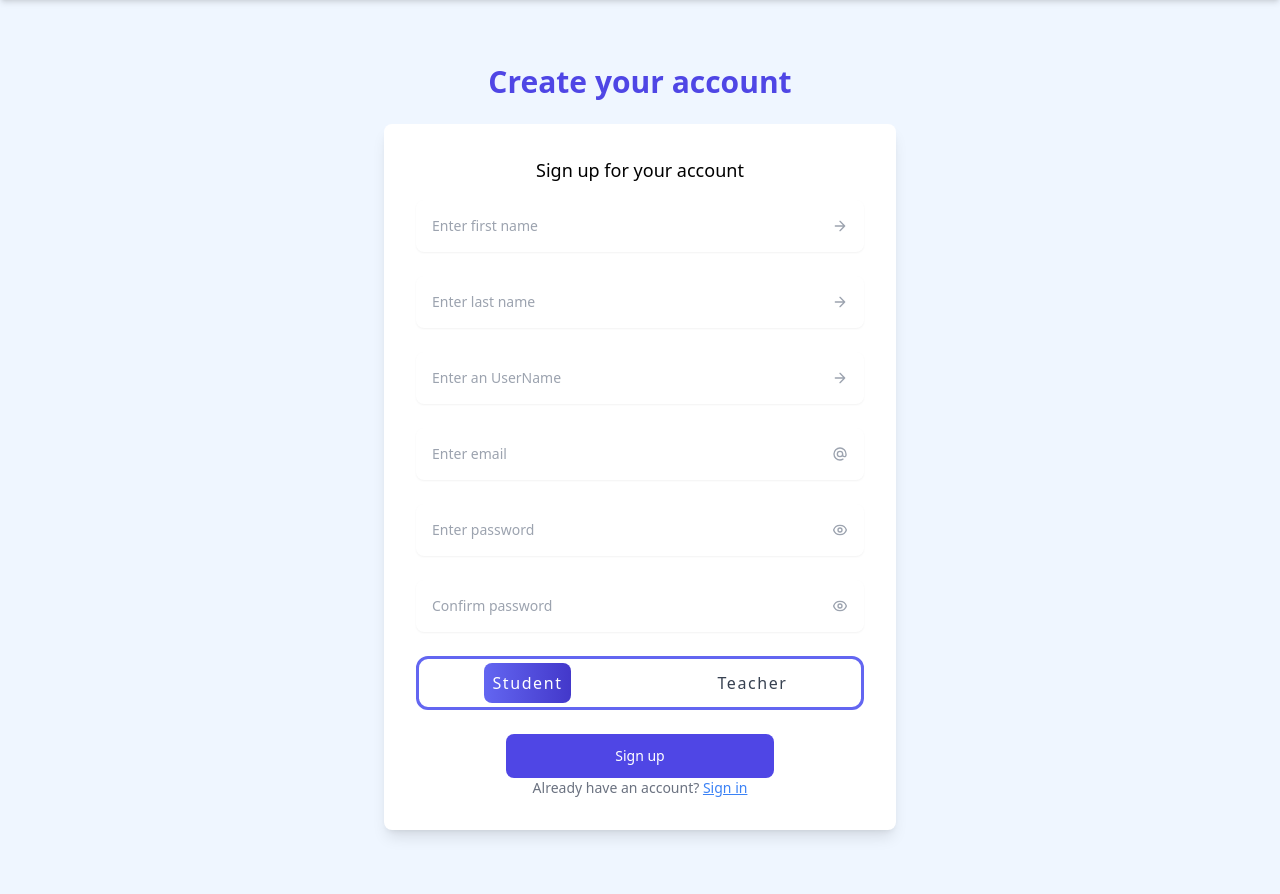
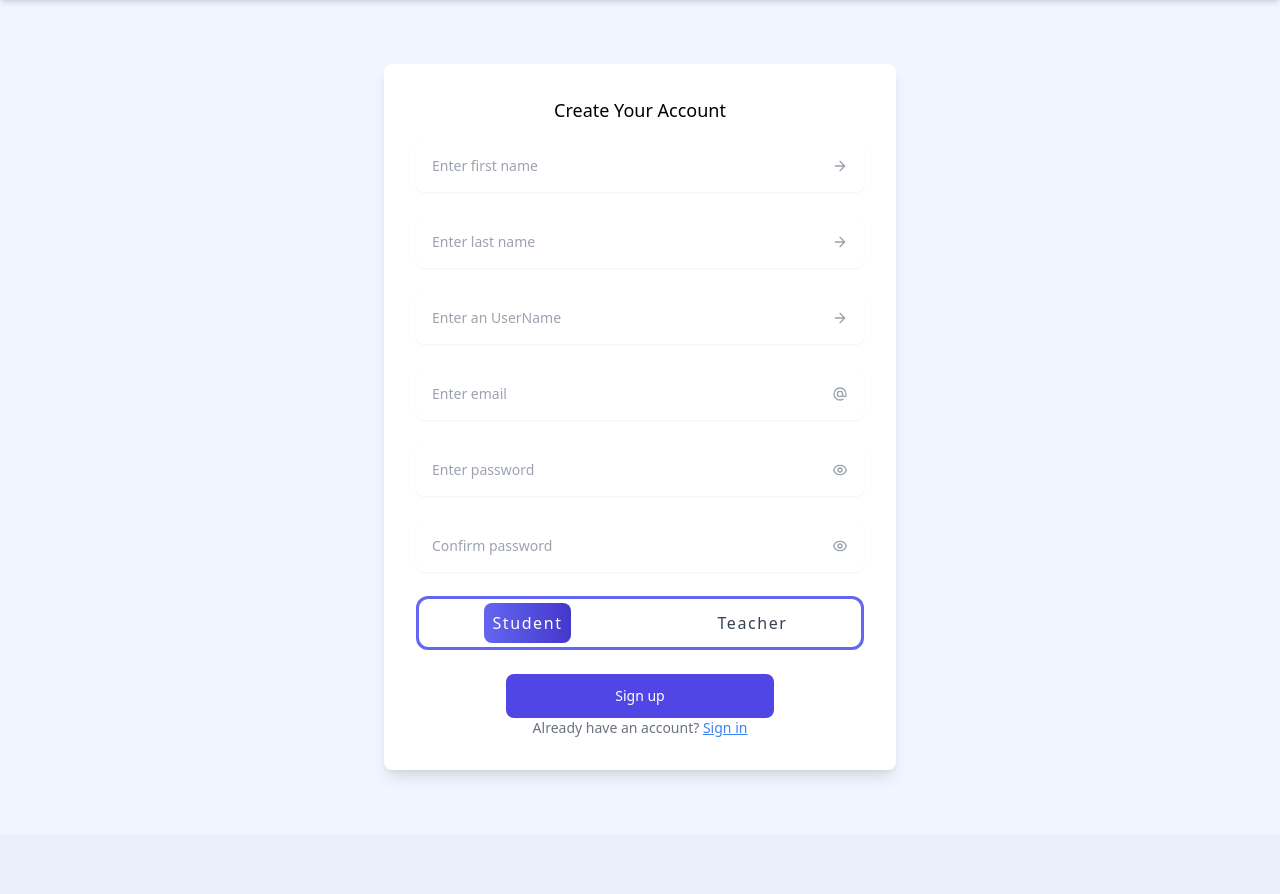
Before and after one commit to Abdelilah-Ajjouqa/Cours-en-Ligne-Youdemy, a PHP site: page /pages/register.html in a window 1280 px wide. Shown: the part 64-958 px from the top of the page. After the commit the page ends 838 px from the top, so only its background shows below. Run offline with PHP 8.4, Linux system fonts and the light colour scheme; some libraries are stand-ins or nearby versions.

Commit message:
fix: update registration form to include first and last name fields and adjust layout

```diff
--- a/forms/register.php
+++ b/forms/register.php
@@ -7,7 +7,9 @@ $data = new Database;
 $conn = $data->getConnection();
 
 if ($_SERVER['REQUEST_METHOD'] == 'POST') {
-    if(isset($_POST['username']) && isset($_POST['email']) && isset($_POST['password']) && isset($_POST['confirmPassword'])){
+    if(isset($_POST['firstname']) && isset($_POST['lastname']) && isset($_POST['username']) && isset($_POST['email']) && isset($_POST['password']) && isset($_POST['confirmPassword'])){
+        $firstname = $_POST['firstname'];
+        $lastname = $_POST['lastname'];
         $username = $_POST['username'];
         $email = $_POST['email'];
         $password = $_POST['password'];
@@ -15,7 +17,7 @@ if ($_SERVER['REQUEST_METHOD'] == 'POST') {
         $role = $_POST['role'];
 
         $auth = new User($email, $conn);
-        $result = $auth->register($conn, $username, $password, $confirmPassword, $role);
+        $result = $auth->register($conn, $firstname, $lastname, $username, $password, $confirmPassword, $role);
 
         if ($result === true) {
             header('location: ../pages/login.html');
--- a/pages/register.html
+++ b/pages/register.html
@@ -20,10 +20,9 @@
     <!-- main page -->
     <div class="mx-auto max-w-screen-xl px-4 py-16 sm:px-6 lg:px-8">
         <div class="mx-auto max-w-lg">
-            <h1 class="text-center text-2xl font-bold text-indigo-600 sm:text-3xl">Create your account</h1>
 
-            <form method="post" action="../forms/register.php" class="bg-white mb-0 mt-6 space-y-4 rounded-lg p-4 shadow-lg sm:p-6 lg:p-8">
-                <p class="text-center text-lg font-medium">Sign up for your account</p>
+            <form method="post" action="../forms/register.php" class="bg-white mb-0 space-y-4 rounded-lg p-4 shadow-lg sm:p-6 lg:p-8">
+                <p class="text-center text-lg font-medium">Create Your Account</p>
 
                 <div>
                     <label for="firstname" class="sr-only"></label>
```
